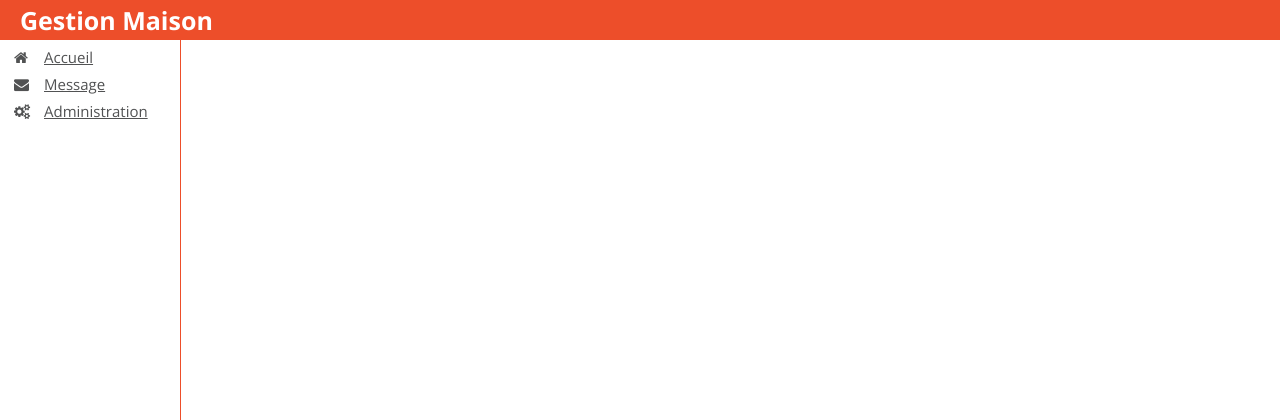
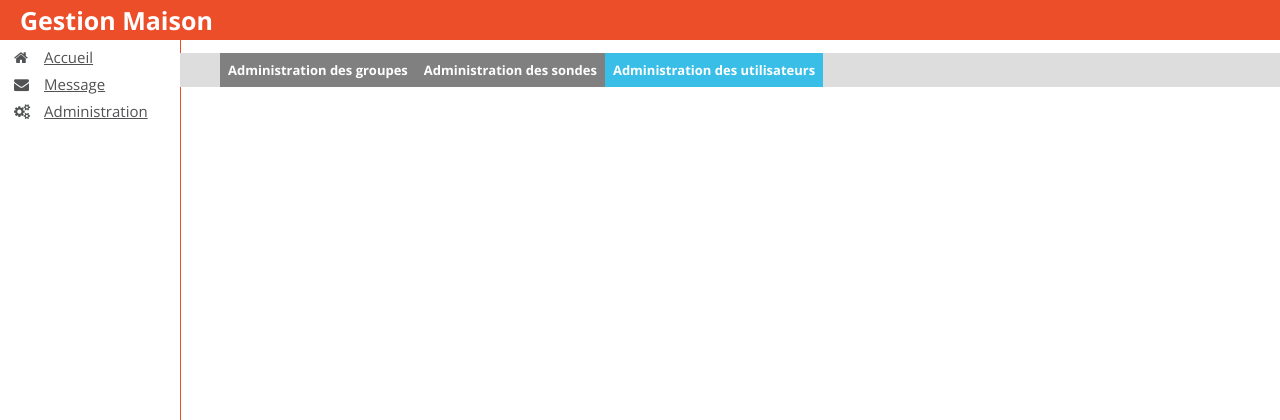
Before and after one commit to Weefle/GestHome, a PHP site: page /index.php?page=admin_utilisateurs in a window 1280 px wide. Shown: the top 420 px of the page. Run offline with PHP 8.4, Linux system fonts and the light colour scheme; data that the repository does not hold is empty.

Commit message:
Added navbar for admin.php

```diff
--- a/css/style.css
+++ b/css/style.css
@@ -87,25 +87,39 @@ button:hover { background-color:#009933; }
 
 #pageGroupe .sonde.typeSonde { box-shadow: inset .2em -.2em #515253 }
 #pageGroupe .sonde.typeSonde .imageSeule { text-align:center; }
-#pageGroupe .sonde.typeSonde .imageSeule img { height:140px; margin-top:10px; cursor:pointer; }
-#pageGroupe .sonde.typeSonde .blocBtn { text-align:right; margin-top:-23px; margin-right:10px; }
-#pageGroupe .sonde.typeSonde .content_left
+#pageGroupe .sonde.typeSonde .imageSeule img {font-size: 30px;text-align: center;float: left;width: 50%;cursor: pointer; }
+#pageGroupe .sonde.typeSonde .blocBtn {font-size: 30px;text-align: center;float: right;width: 50%; cursor: pointer; }
+
+.navBar
 {
-    font-size: 30px;
+    height: 34px;
+    background-color: #dddddd;
+}
+
+.adminNav li
+{
+    display: inline;
+    float: left;
     text-align: center;
-    float: left;
-    width: 49.9%;
-    cursor: pointer;
+    font-weight: bold;
+    background-color: gray;
 }
-#pageGroupe .sonde.typeSonde .content_left img
-{width: 100%;}
-#pageGroupe .sonde.typeSonde .content_right
+.adminNav a
 {
-    font-size: 30px;
+    color: white;
+    text-decoration: none;
+    display: block;
+    padding: 8px;
+}
+li.adminNavIN
+{
     text-align: center;
-    float: right;
-    width: 49.9%;
-    cursor: pointer;
+    font-weight: bold;
+    background-color: #39BEE7;
+}
+.adminNav li:hover
+{
+    background-color: orange;
 }
 
 /* Fin du fichier CSS */
--- a/layouts/pages/admin.php
+++ b/layouts/pages/admin.php
@@ -1,20 +1,7 @@
-<div id="menu">
-    <ul>
-
-        <li class="<?php echo ( $pageAffiche == 'admin_groupes' ? 'selected' : '' ); ?>">
-            <a href="index.php?page=admin_groupes">
-                <span class="textCenter fontSize20 fa fa-cog"></span>Administration des groupes
-            </a>
-        </li>
-        <li class="<?php echo ( $pageAffiche == 'admin_sondes' ? 'selected' : '' ); ?>">
-            <a href="index.php?page=admin_sondes">
-                <span class="textCenter fontSize20 fa fa-cog"></span>Administration des sondes
-            </a>
-        </li>
-        <li class="<?php echo ( $pageAffiche == 'admin_utilisateurs' ? 'selected' : '' ); ?>">
-            <a href="index.php?page=admin_utilisateurs">
-                <span class="textCenter fontSize20 fa fa-cog"></span>Administration des utilisateurs
-            </a>
-        </li>
-   </ul>
+<div class="navBar">
+    <ul class="adminNav">
+        <li class="<?php echo ( $pageAffiche == 'admin_groupes' ? 'adminNavIN' : '' ); ?>"><a href="index.php?page=admin_groupes">Administration des groupes</a></li>
+        <li class="<?php echo ( $pageAffiche == 'admin_sondes' ? 'adminNavIN' : '' ); ?>"><a href="index.php?page=admin_sondes">Administration des sondes</a></li>
+        <li class="<?php echo ( $pageAffiche == 'admin_utilisateurs' ? 'adminNavIN' : '' ); ?>"><a href="index.php?page=admin_utilisateurs">Administration des utilisateurs</a></li>
+    </ul>
 </div>
--- a/layouts/pages/admin_sondes.php
+++ b/layouts/pages/admin_sondes.php
@@ -1 +1,2 @@
 <?php
+require('layouts/pages/admin.php');
--- a/layouts/pages/admin_utilisateurs.php
+++ b/layouts/pages/admin_utilisateurs.php
@@ -1 +1,2 @@
 <?php
+require('layouts/pages/admin.php');
```
Also changed, not shown: ajax/get_groups.php (added, +23 -0 lines), layouts/pages/admin_groupes.php (+46 -8 lines), layouts/pages/groupe.php (+6 -6 lines), img/nyan-cat.gif (added), img/volet_ferme.png, img/volet_ferme_big.png (added), img/volet_moitie_ouvert.png, img/volet_moitie_ouvert_big.png (added), img/volet_ouvert.png, img/volet_ouvert_big.png (added).
